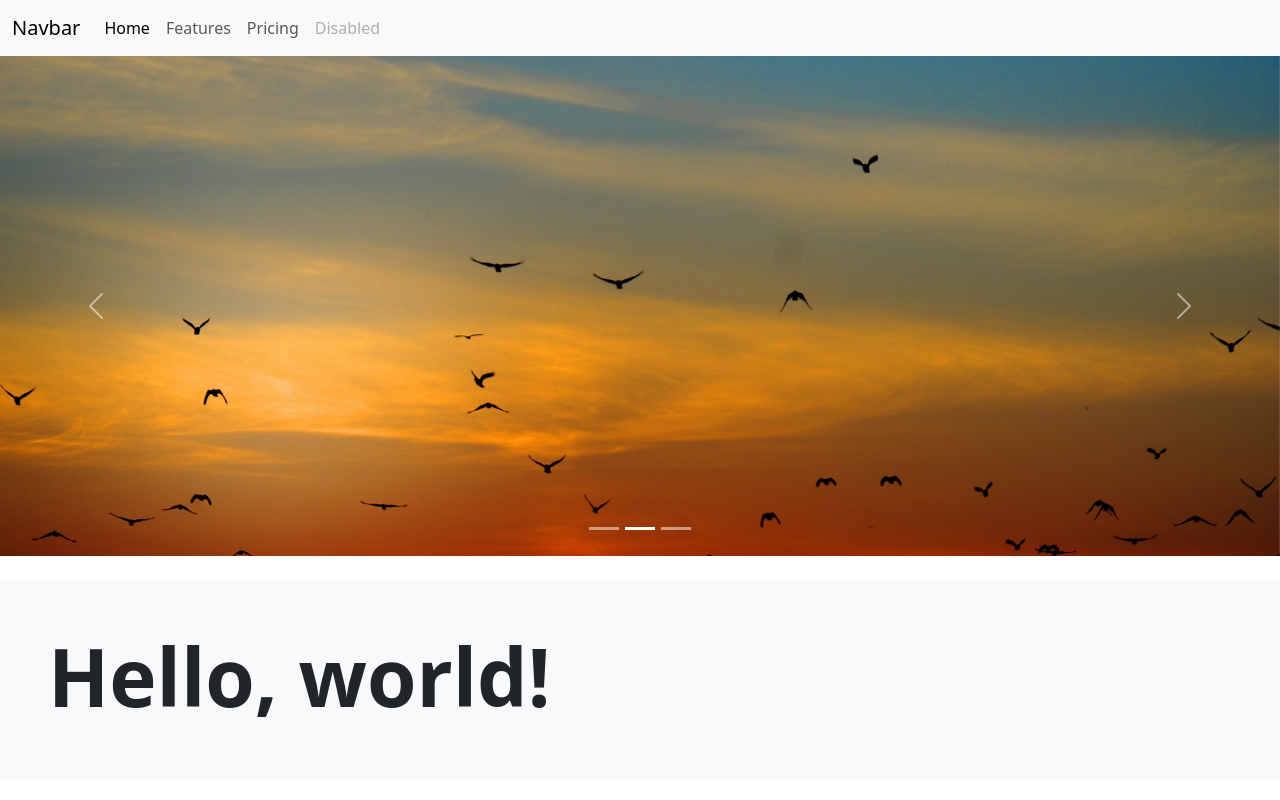
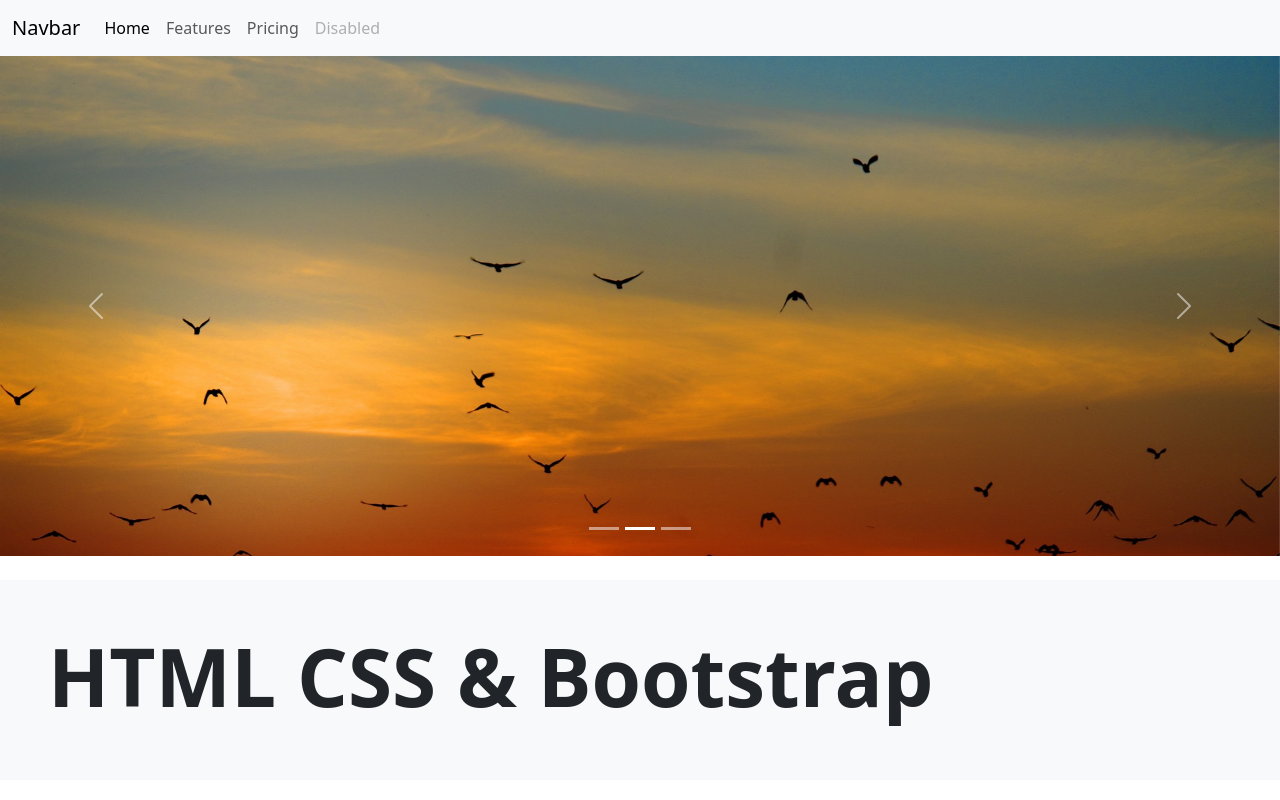
Before and after one commit to kaloraat/htmlcssbootstrap, a plain HTML site: page index.html in a window 1280 px wide. Shown: the top 800 px of the page. Drawn offline with nearby package versions, Linux system fonts and the light colour scheme.

Commit message:
heading updated

```diff
--- a/index.html
+++ b/index.html
@@ -114,7 +114,7 @@
     </div>
 
     <div class="p-5 bg-light mt-4 mb-4">
-      <h1 class="display-1 fw-bold">Hello, world!</h1>
+      <h1 class="display-1 fw-bold">HTML CSS & Bootstrap</h1>
     </div>
 
     <!-- rows and columns -->
```
